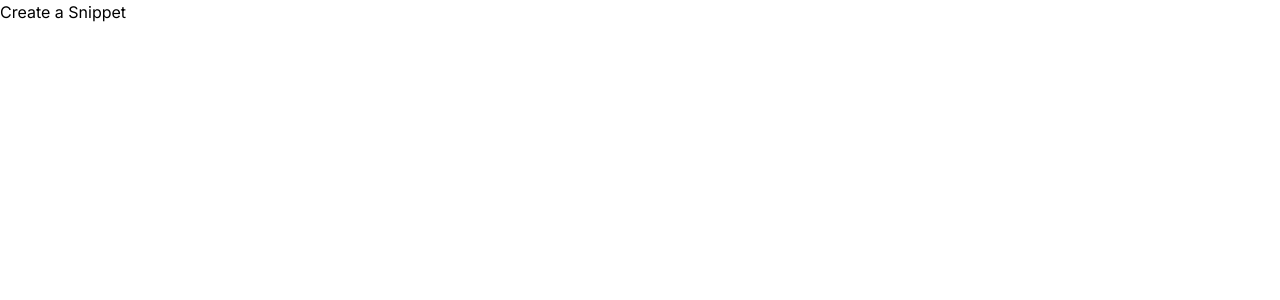
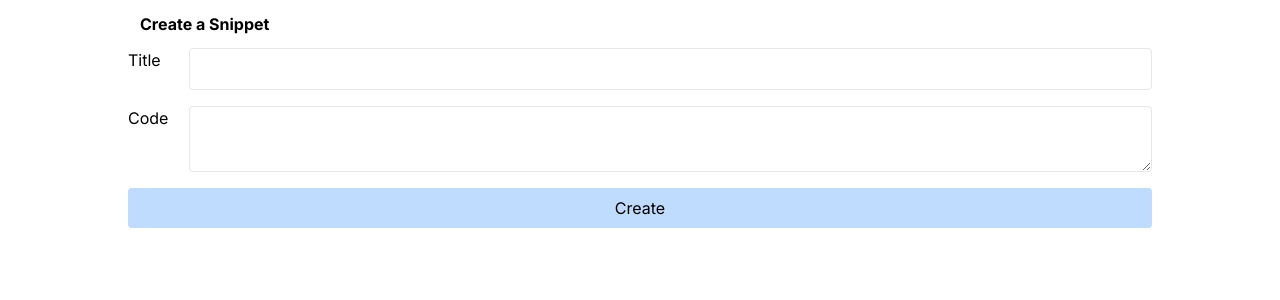
Before and after one commit to ksykko/snippets, a Next.js app: page /snippets/new in a window 1280 px wide. Shown: the top 300 px of the page. Built offline with nearby package versions, Linux system fonts and the light colour scheme.

Commit message:
02 005 Adding a Creation Form

```diff
--- a/src/app/layout.tsx
+++ b/src/app/layout.tsx
@@ -1,22 +1,24 @@
-import type { Metadata } from "next";
-import { Inter } from "next/font/google";
-import "./globals.css";
+import type { Metadata } from 'next'
+import { Inter } from 'next/font/google'
+import './globals.css'
 
-const inter = Inter({ subsets: ["latin"] });
+const inter = Inter({ subsets: ['latin'] })
 
 export const metadata: Metadata = {
-  title: "Create Next App",
-  description: "Generated by create next app",
-};
+    title: 'Create Next App',
+    description: 'Generated by create next app',
+}
 
 export default function RootLayout({
-  children,
+    children,
 }: Readonly<{
-  children: React.ReactNode;
+    children: React.ReactNode
 }>) {
-  return (
-    <html lang="en">
-      <body className={inter.className}>{children}</body>
-    </html>
-  );
+    return (
+        <html lang='en'>
+            <body className={inter.className}>
+                <div className='container mx-auto px-32'>{children}</div>
+            </body>
+        </html>
+    )
 }
--- a/src/app/snippets/new/page.tsx
+++ b/src/app/snippets/new/page.tsx
@@ -1,3 +1,30 @@
 export default function SnippetCreatePage() {
-    return <div>Create a Snippet</div>
+    return (
+        <form>
+            <h3 className='font-bold m-3'>Create a Snippet</h3>
+            <div className='flex flex-col gap-4'>
+                <div className='flex gap-4'>
+                    <label htmlFor='title' className='w-12'>
+                        Title
+                    </label>
+                    <input
+                        type='text'
+                        id='title'
+                        name='title'
+                        className='border rounded p-2 w-full'
+                    />
+                </div>
+                <div className='flex gap-4'>
+                    <label htmlFor='code' className='w-12'>
+                        Code
+                    </label>
+                    <textarea id='code' name='code' className='border rounded p-2 w-full' />
+                </div>
+
+                <button type='submit' className='rounded p-2 bg-blue-200'>
+                    Create
+                </button>
+            </div>
+        </form>
+    )
 }
```
